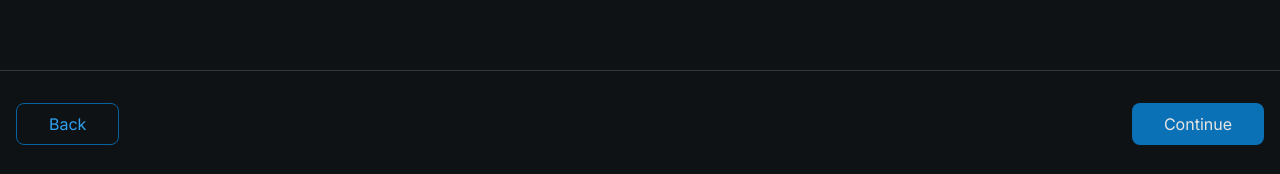
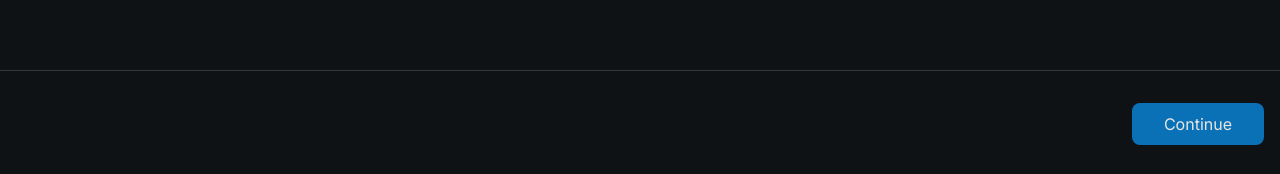
Before and after one commit to FieryInferno/pelatihan, a Next.js app: page /submodule in a window 1280 px wide. Shown: the part 623-797 px from the top of the page. Built offline with nearby package versions, Linux system fonts and the light colour scheme.

Commit message:
fix:sembunyikan tombol back jika index = 0

```diff
--- a/src/app/submodule/page.tsx
+++ b/src/app/submodule/page.tsx
@@ -1,13 +1,14 @@
 import HeaderContent from "@/components/HeaderContent";
 import Content from "@/components/Content";
+import FooterContent from "@/components/FooterContent";
+import ContentProvider from "@/data/ContentProvider";
 
 export default () => <>
-    <div className="px-4">
-        <HeaderContent />
-        <Content />
-        <div className="fixed bottom-0 inset-x-0 bg-[rgb(15,18,20)] py-8 px-4 border-t border-[rgb(51,57,59)] flex justify-between">
-            <button className="text-[rgb(46,161,241)] border border-[rgb(7,97,159)] px-8 py-2 rounded-lg">Back</button>
-            <button className="bg-[rgb(11,113,183)] px-8 py-2 rounded-lg">Continue</button>
+    <ContentProvider>
+        <div className="px-4">
+            <HeaderContent />
+            <Content />
+            <FooterContent />
         </div>
-    </div>
+    </ContentProvider>
 </>;
--- /dev/null
+++ b/src/components/FooterContent.tsx
@@ -0,0 +1,17 @@
+'use client'
+
+import { useContext } from "react";
+import { ContentContext } from "@/data/ContentProvider";
+
+export default () => {
+    const { index } = useContext(ContentContext);
+
+    return (
+        <>
+            <div className="fixed bottom-0 inset-x-0 bg-[rgb(15,18,20)] py-8 px-4 border-t border-[rgb(51,57,59)] flex justify-between">
+                <button className={`text-[rgb(46,161,241)] border border-[rgb(7,97,159)] px-8 py-2 rounded-lg ${index <= 0 ? 'invisible' : ''}`}>Back</button>
+                <button className="bg-[rgb(11,113,183)] px-8 py-2 rounded-lg">Continue</button>
+            </div>
+        </>
+    );
+}
--- /dev/null
+++ b/src/data/ContentProvider.tsx
@@ -0,0 +1,14 @@
+'use client'
+
+import { ReactNode, createContext, useState } from "react";
+
+interface Content {
+    index: number;
+    setIndex: Function;
+}
+
+export const ContentContext = createContext<Content>({index: 0, setIndex: () => {}});
+export default ({children} : {children: ReactNode}) => {
+    const [index, setIndex] = useState(0);
+    return <ContentContext.Provider value={{index: index, setIndex: setIndex}}>{children}</ContentContext.Provider>
+}
```
